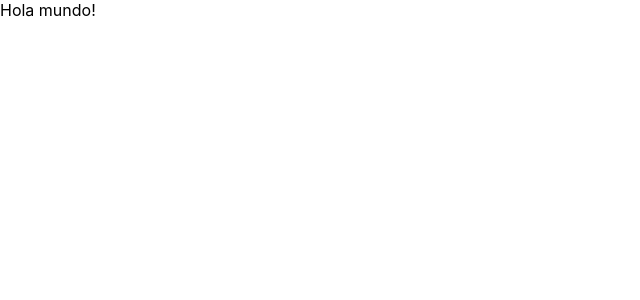
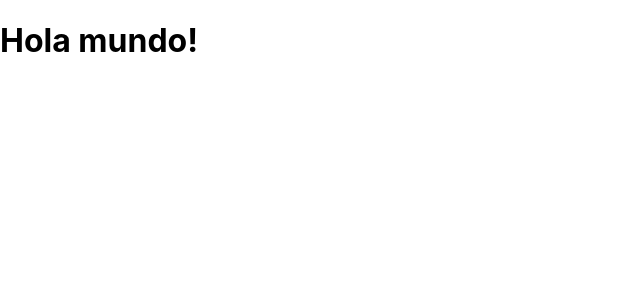
Before and after one commit to cristigomez/mm-asaditojs-starter, a React (Create React App) app: page / in a window 1280 px wide. Shown: the top 300 px of the page, without its empty margins (0-640 px from the left). Built offline with nearby package versions, Linux system fonts and the light colour scheme.

Commit message:
update hola mundo

```diff
--- a/src/App.js
+++ b/src/App.js
@@ -1,7 +1,11 @@
 import React from "react";
 
 function App() {
-  return <div>Hola mundo!</div>;
+  return (
+    <div>
+      <h1>Hola mundo!</h1>
+    </div>
+  );
 }
 
 export default App;
```
